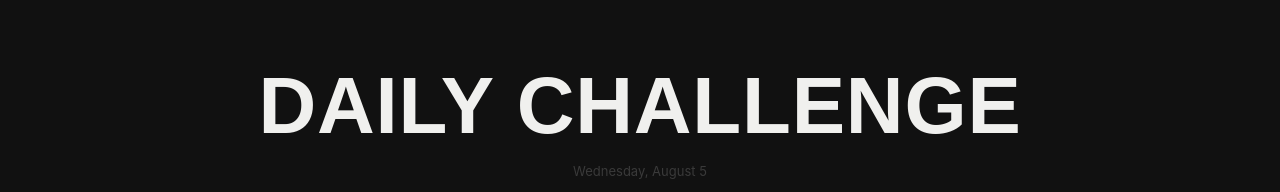
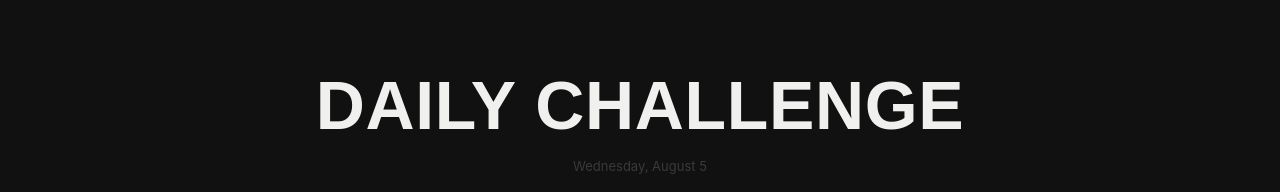
Before and after one commit to ts-skateiq/skateiq-daily-beta, a Next.js app: page / in a window 1280 px wide. Shown: the part 137-329 px from the top of the page. Built offline with nearby package versions, Linux system fonts and the light colour scheme; no server answers; a web font is replaced by a local one.

Commit message:
Maximize headline size while keeping single line

```diff
--- a/app/page.tsx
+++ b/app/page.tsx
@@ -55,7 +55,8 @@ export default function HubPage() {
       {/* Headline */}
       <h1 style={{
         fontFamily: 'var(--font-alumni), sans-serif',
-        fontSize: 'clamp(24px, 8vw, 80px)',
+        fontSize: 'clamp(24px, 8vw, 68px)',
+        whiteSpace: 'nowrap',
         fontWeight: 700,
         lineHeight: 0.9,
         textAlign: 'center',
```
